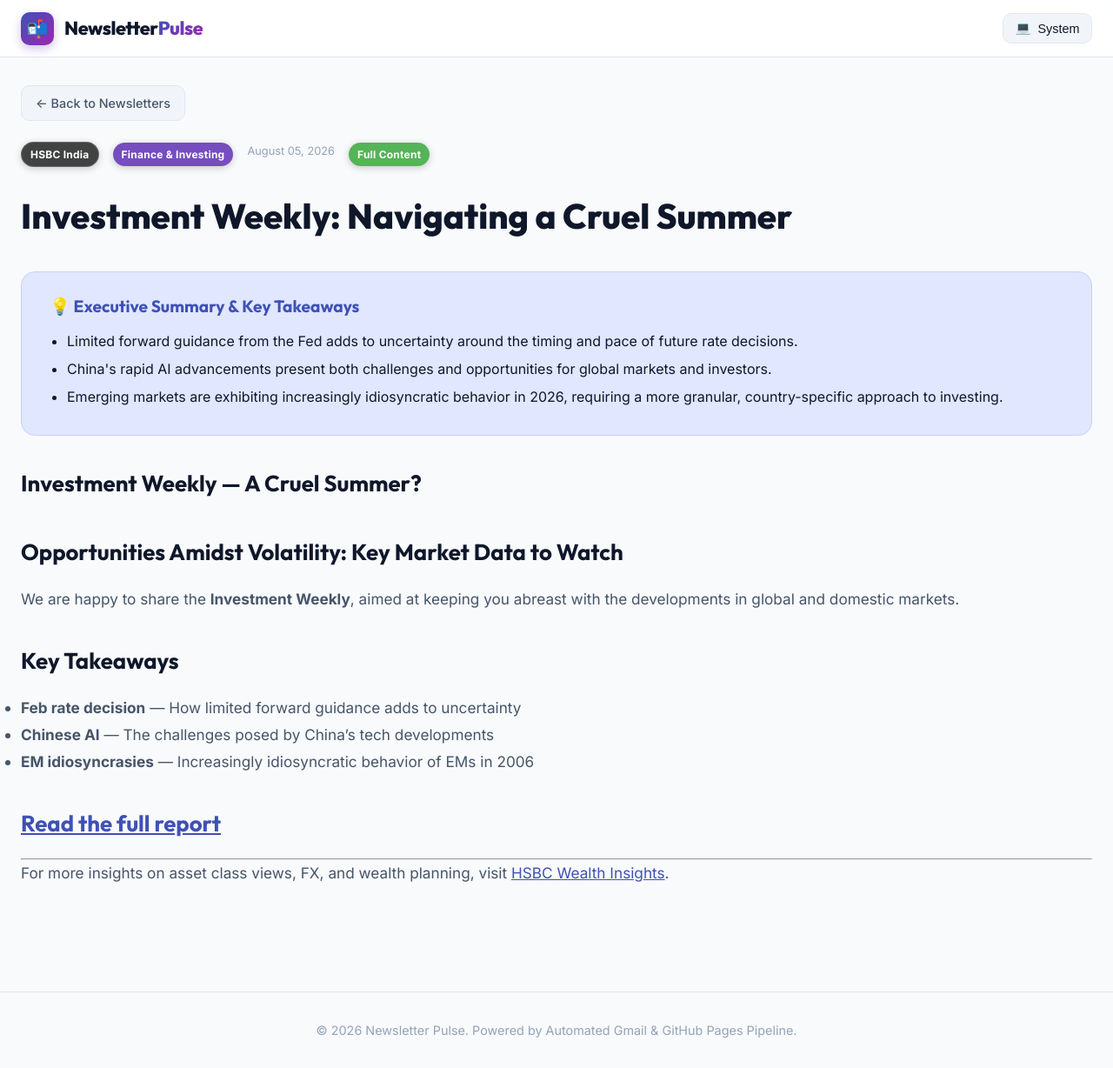
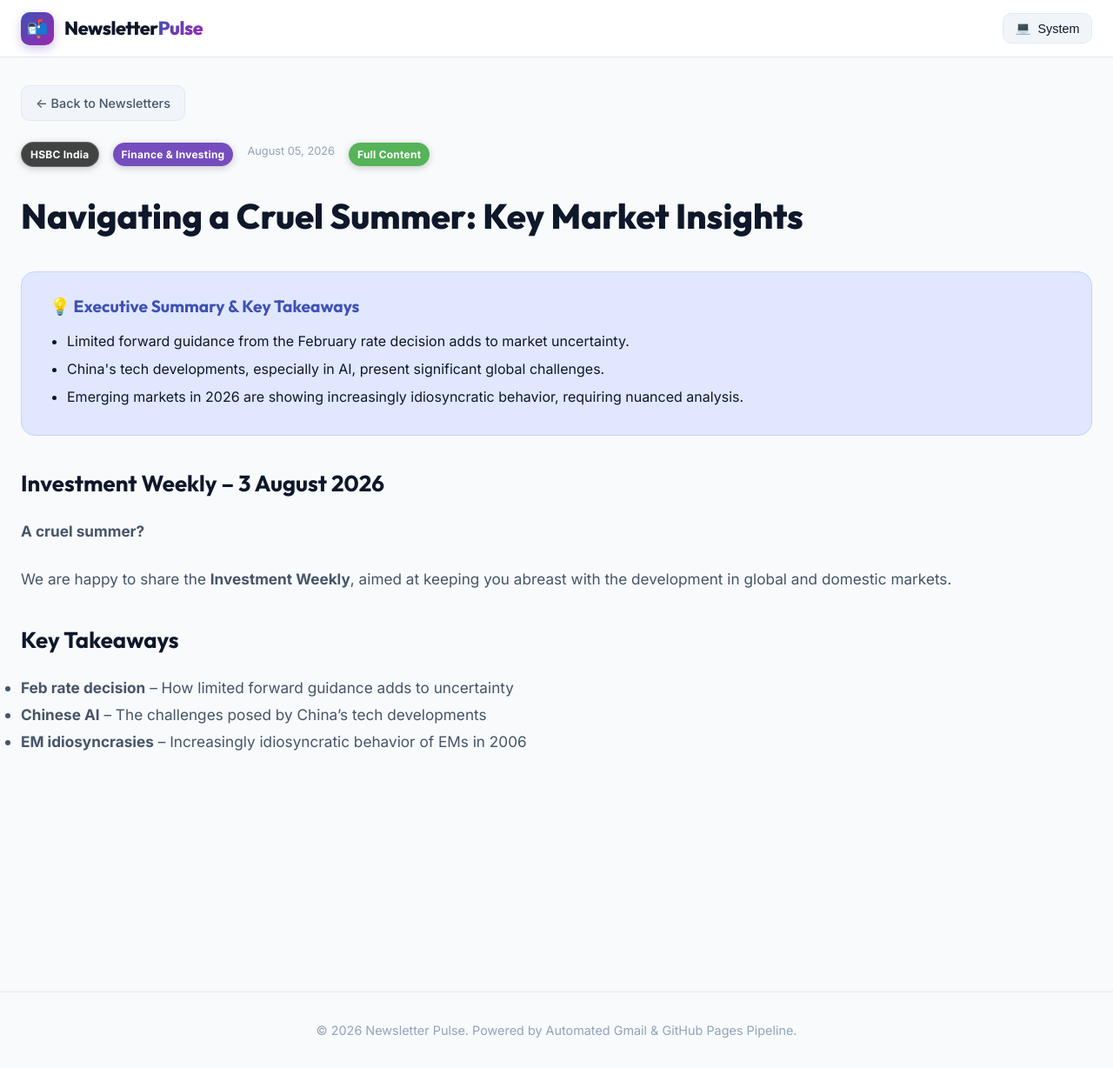
Before and after one commit to vampcoder/daily-newsletters, a Jekyll site: the page built from _posts/2026-08-05-investment-weekly-3-august-2026-iw-a-cruel-summer.md, in a window 1280 px wide and 1228 px high. Shown: the whole window at 87% size. Built offline with Jekyll 4.4.1, drawn with Linux system fonts in a browser that asks for light colours.

Commit message:
Update newsletter: Investment Weekly 3 August 2026 'IW': A cruel summer?

```diff
--- a/_posts/2026-08-05-investment-weekly-3-august-2026-iw-a-cruel-summer.md
+++ b/_posts/2026-08-05-investment-weekly-3-august-2026-iw-a-cruel-summer.md
@@ -1,33 +1,27 @@
 ---
 layout: post
-title: "Investment Weekly: Navigating a Cruel Summer"
+title: "Navigating a Cruel Summer: Key Market Insights"
 date: 2026-08-05 18:11:04 +0800
 source: "HSBC India"
 category: "Finance & Investing"
-excerpt: "This edition of HSBC's Investment Weekly focuses on the key market uncertainties of the season: the impact of limited forward guidance from the Federal Reserve, the growing influence of Chinese AI developments, and the increasingly idiosyncratic behavior of emerging markets. It provides investors with a framework for identifying opportunities amidst the volatility."
+excerpt: "HSBC India's Investment Weekly for August 3, 2026, highlights opportunities amidst market volatility. Key topics include the impact of limited forward guidance from the February rate decision, challenges posed by Chinese AI developments, and the increasingly idiosyncratic behavior of emerging markets."
 theme_gradient: "linear-gradient(135deg, #3f51b5 0%, #303f9f 100%)"
 image: "http://mail.hsbc.com.hk/in/mm_invtwklyrep_030826/images/header_img.jpg"
 is_summary: false
 key_takeaways:
-  - "Limited forward guidance from the Fed adds to uncertainty around the timing and pace of future rate decisions."
-  - "China's rapid AI advancements present both challenges and opportunities for global markets and investors."
-  - "Emerging markets are exhibiting increasingly idiosyncratic behavior in 2026, requiring a more granular, country-specific approach to investing."
+  - "Limited forward guidance from the February rate decision adds to market uncertainty."
+  - "China's tech developments, especially in AI, present significant global challenges."
+  - "Emerging markets in 2026 are showing increasingly idiosyncratic behavior, requiring nuanced analysis."
 ---
 
-# Investment Weekly — A Cruel Summer?
+# Investment Weekly – 3 August 2026
 
-## Opportunities Amidst Volatility: Key Market Data to Watch
+**A cruel summer?**
 
-We are happy to share the **Investment Weekly**, aimed at keeping you abreast with the developments in global and domestic markets.
+We are happy to share the **Investment Weekly**, aimed at keeping you abreast with the development in global and domestic markets.
 
 ## Key Takeaways
 
-- **Feb rate decision** — How limited forward guidance adds to uncertainty
-- **Chinese AI** — The challenges posed by China's tech developments
-- **EM idiosyncrasies** — Increasingly idiosyncratic behavior of EMs in 2006
-
-## [Read the full report](https://webtrack-brickstreetconnect-mkt-prd.hsbc.com.hk/QWFAQUJCWV5dXVBXSlZUV0NCQUFDW0JYVFZNTVFWQEVCQQ%3D%3D)
-
----
-
-For more insights on asset class views, FX, and wealth planning, visit [HSBC Wealth Insights](https://webtrack-brickstreetconnect-mkt-prd.hsbc.com.hk/QWFAQUJCWV5dXVBXSlZUV0NCQUFDW0JYVFZNTVFUQkBJSg%3D%3D).
+- **Feb rate decision** – How limited forward guidance adds to uncertainty
+- **Chinese AI** – The challenges posed by China's tech developments
+- **EM idiosyncrasies** – Increasingly idiosyncratic behavior of EMs in 2006
```
